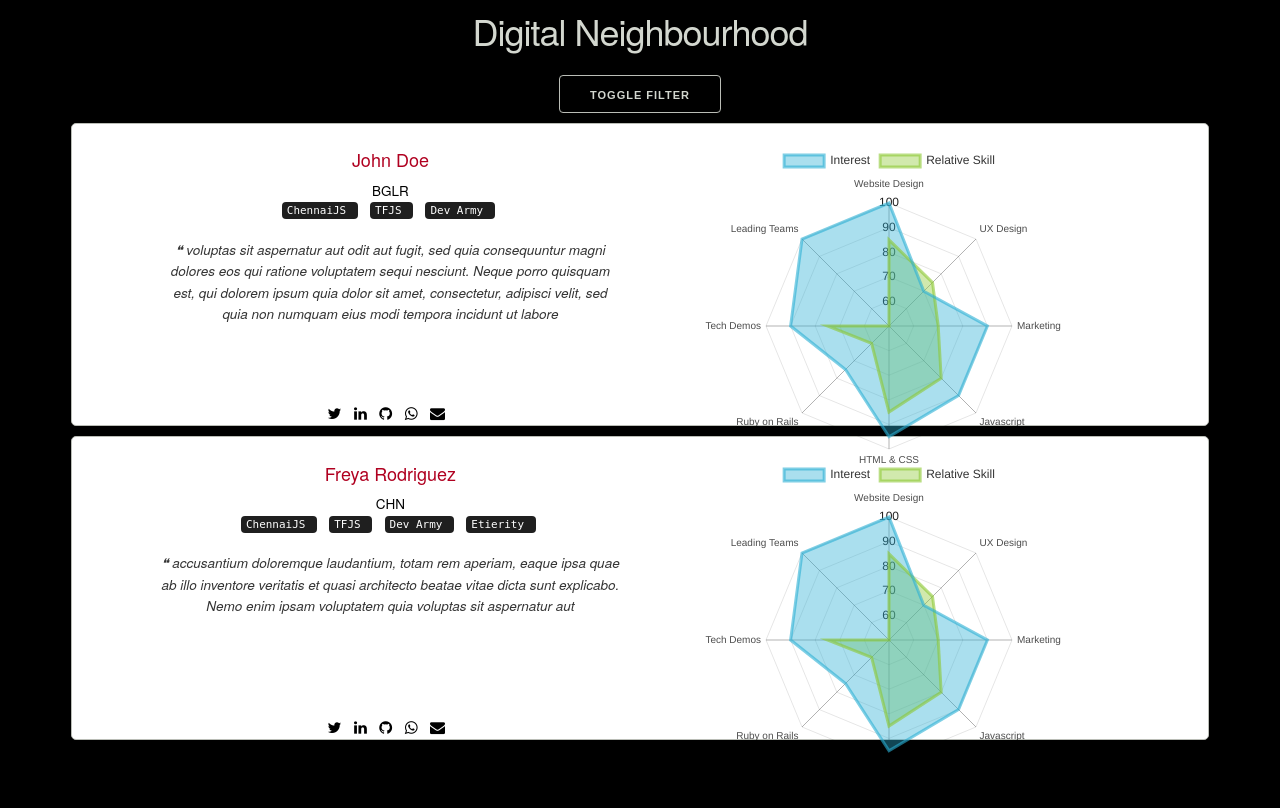
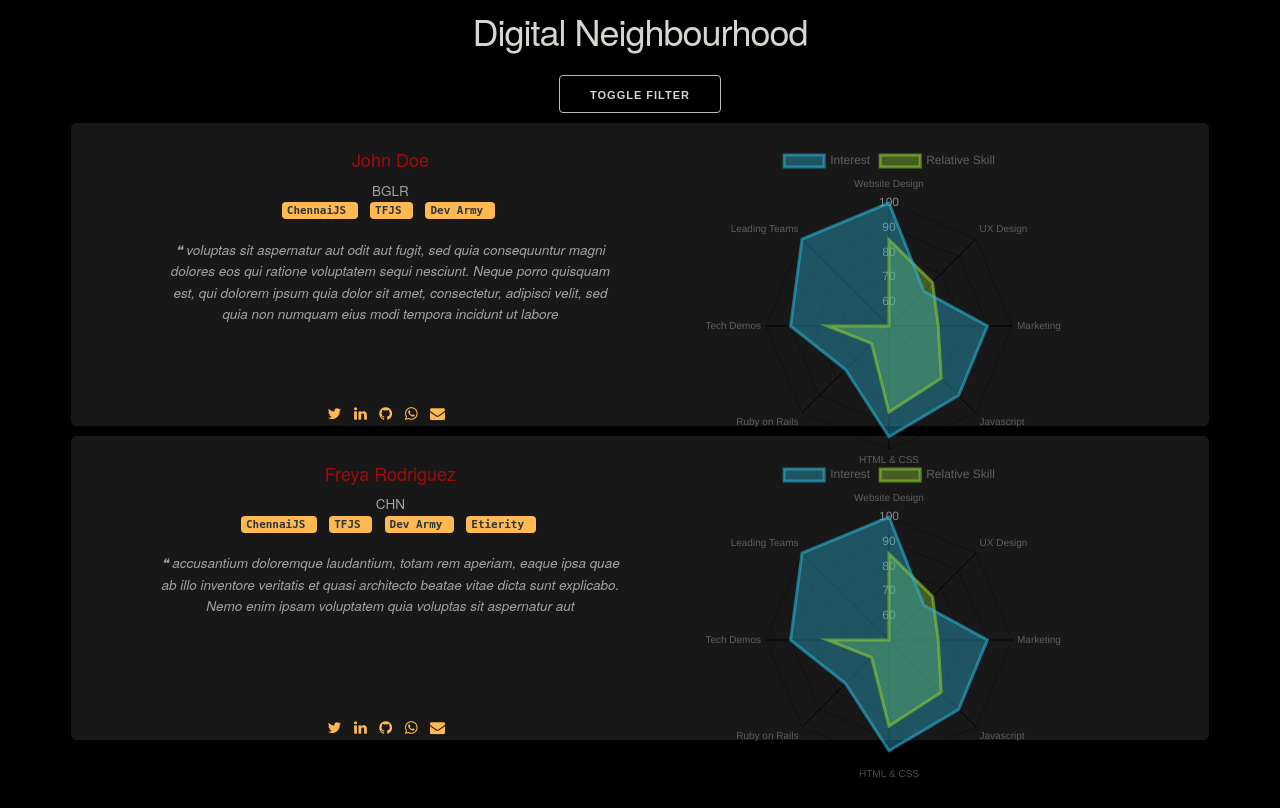
Before and after one commit to INF800/FILTER, a FastAPI app: page /api/filter/1 in a window 1280 px wide. Run offline with FastAPI, Linux system fonts and the light colour scheme; data comes from the database, SQL or seed files in the repository; both versions use the stored data as it was after the commit.

Commit message:
filter page done(new ui added). Only Remaining - Dashboard

```diff
--- a/templates/filter.html
+++ b/templates/filter.html
@@ -1,9 +1,9 @@
 {% extends "layout.html" %}
 
 {% block content %}
-<div style="text-align:center">
+<div style="text-align:center;">
 
-<h3>Digital Neighbourhood</h3>
+<h3 >Digital Neighbourhood</h3>
 
 <!-- GET Request for filtering -->
 <div id="filterForm" style="display: none">
@@ -58,7 +58,7 @@
 }
 
 .card-wrapper {
-	border: 1px solid #babdb6;
+	/*border: 1px solid white;*/
 	margin-bottom: 10px;
 	border-radius: 5px;
 }
@@ -76,9 +76,9 @@
 
 .full-name {
 	font-size: 120%;
-	color: #B00020;
-	font-weight: 370;
-	height: 26px; /* decrease ht. */
+	color: rgba(255,0,0,.6);
+	font-weight: 470;
+	height: 26px; /* decreasing ht. */
 }
 
 .skills {
@@ -87,7 +87,7 @@
 
 .city {
 	font-size: 75%;
-	color: black;
+	color: rgba(255,255,255,0.6);
 }
 
 .communities {
@@ -97,7 +97,7 @@
 	font-style: italic;
 	font-size: 90%;
 	font-weight: 401;
-	color: rgba(0,0,0,.8);
+	color: rgba(255,255,255,.6);
 	padding-top: 4%;
 }
 
@@ -107,7 +107,7 @@
 }
 
 .icon-style {
-	color: black;
+	color: #ffb952;
 }
 
 
@@ -120,11 +120,12 @@ body {
 }
 
 section {
-  background: white;
+  background: #181818;
+  border: 1px solid #181818;
   padding-top:1%;
-  border: 1px solid white;
   color: black;
 }
+
 
 .chartjs {
 	/* background-color: white; */
@@ -134,7 +135,6 @@ section {
 
 <!-- cards page -->
 <div class="card-container">
-
 
 <script>
 // plot skills radar dynamically (helps for loop)
@@ -164,17 +164,18 @@ var data = {
     ]
 };
 
+
 var options = {
 	legend: {
             labels: {
-                fontColor: "{{"rgba(0,0,0,.8)"}}",//"rgba(0,0,0,.8)",
+                fontColor: "{{"rgba(255,255,255,.3)"}}",//"rgba(0,0,0,.8)",
             }
         },
 	scale: {
-		angleLines: { color: 'rgba(0,0,0,.3)' },
-		gridLines: { color: 'rgba(0,0,0,.1)' },
-		pointLabels: {fontColor: 'rgba(0,0,0,.7)'},
-		ticks : {backdropColor: 'rgba(0,0,0,0)', fontColor: 'rgba(0,0,0,.88)'}
+		angleLines: { color: 'rgba(0,0,0,1)' },
+		gridLines: { color: 'rgba(0,0,0,.3)' },
+		pointLabels: {fontColor: 'rgba(255,255,255,,.7)'},
+		ticks : {backdropColor: 'rgba(0,0,0,0)', fontColor: 'rgba(255,255,255,.5)'}
 
 	}
 }
@@ -186,8 +187,8 @@ new Chart(ctx, {
 });
 
 } // end function plotSkillsRadar
+
 </script>
-
 
 
 {% for member in members %}
--- a/templates/layout.html
+++ b/templates/layout.html
@@ -119,9 +119,10 @@ select:focus {
 /* Code */
 
 code {
-    color: #fff;
-    background: rgba(0,0,0,.88);
-    border: rgba(0,0,0,.88)
+    color:  #2e3436;
+    font-weight: 900;
+    background: #ffb952;
+    border: #ffb952;
 }
 
 /* Tables */
```
Also changed, not shown: db.db.
